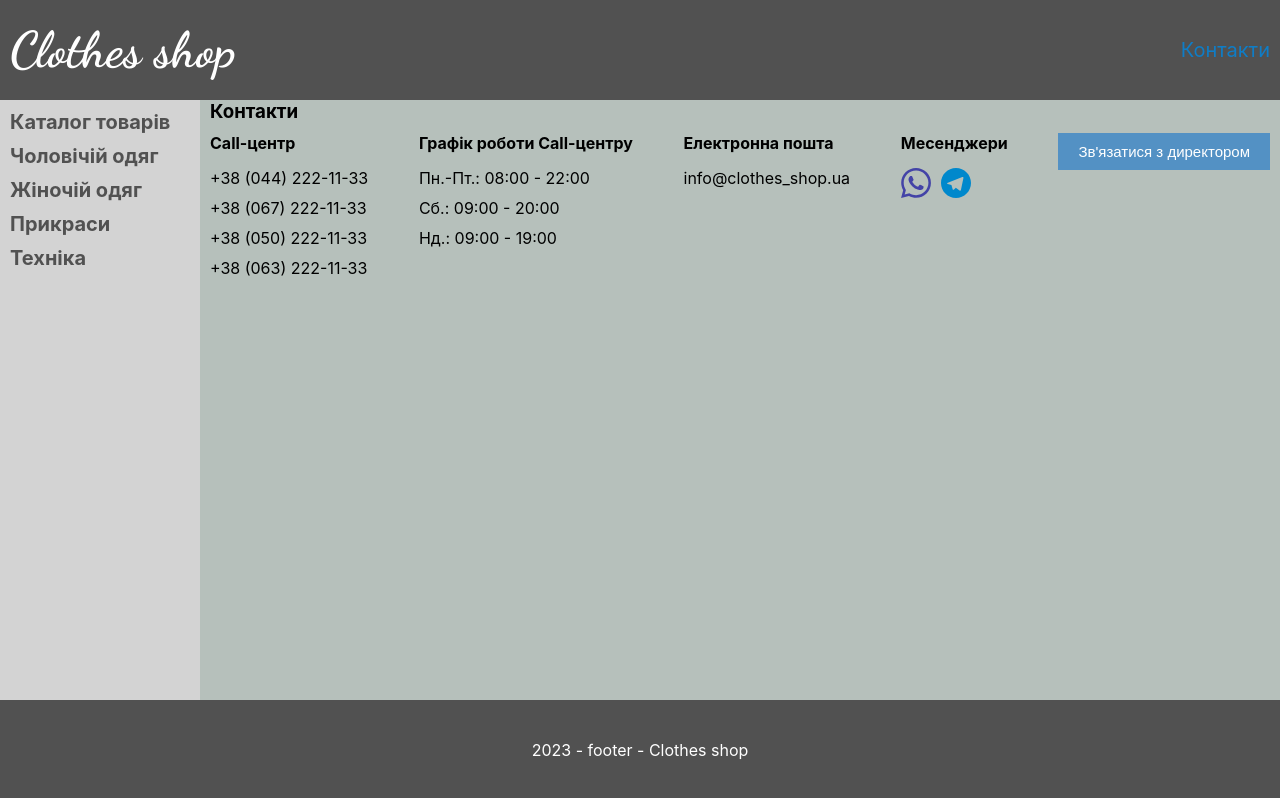
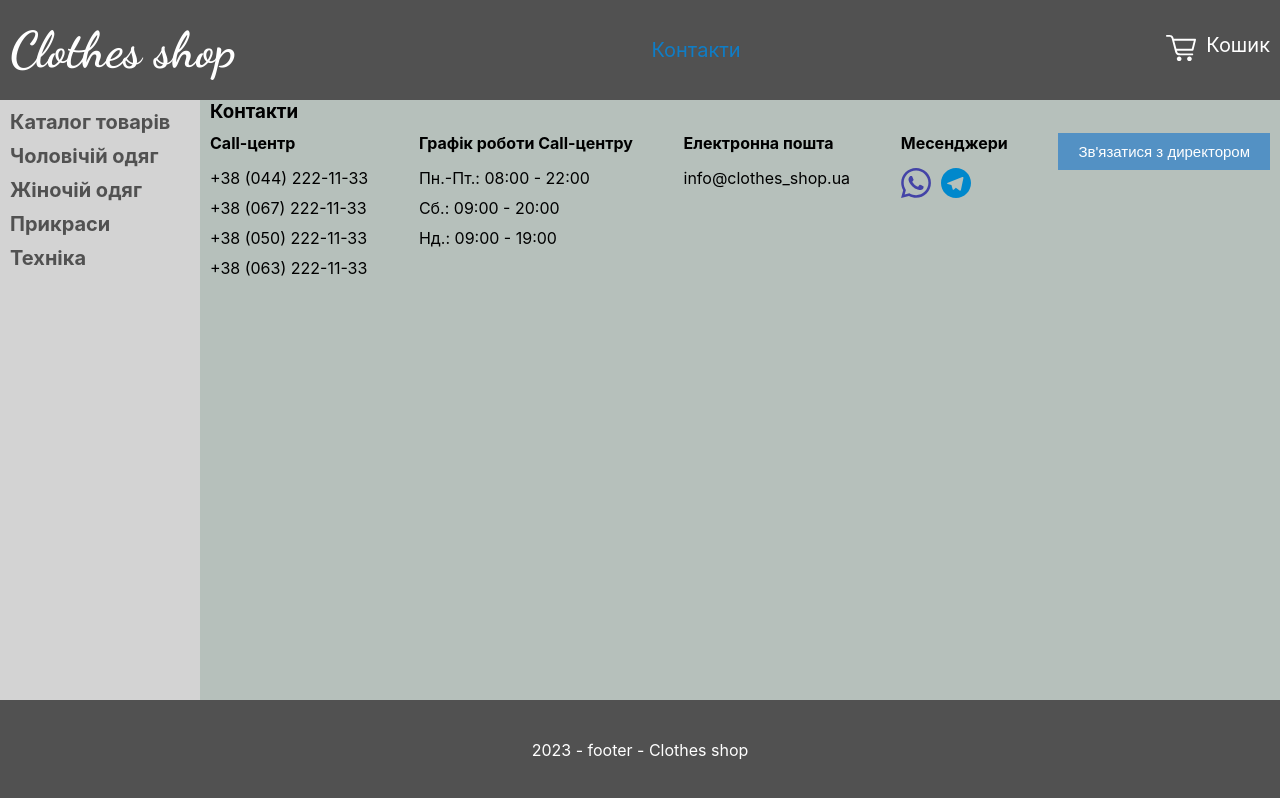
Before and after one commit to SerhiiHats/clothes-shop, a React (Create React App) app: page /contacts in a window 1280 px wide. Built offline with nearby package versions, Linux system fonts and the light colour scheme.

Commit message:
add view and  layout cart

```diff
--- a/src/assets/icons/iconsDefs.js
+++ b/src/assets/icons/iconsDefs.js
@@ -245,5 +245,13 @@ export const iconsDefs = {
       <path d="M21 8l-5 5-5-5-3 3 5 5-5 5 3 3 5-5 5 5 3-3-5-5 5-5z"></path>
     </g>),
   },
+  cartShopping: {
+    className: 'icon icon-cart-shopping',
+    viewBox: '0 0 122.9 107.5',
+    width: '1em',
+    height: '1em',
+    body: (<path
+      d="M3.9,7.9C1.8,7.9,0,6.1,0,3.9C0,1.8,1.8,0,3.9,0h10.2c0.1,0,0.3,0,0.4,0c3.6,0.1,6.8,0.8,9.5,2.5c3,1.9,5.2,4.8,6.4,9.1 c0,0.1,0,0.2,0.1,0.3l1,4H119c2.2,0,3.9,1.8,3.9,3.9c0,0.4-0.1,0.8-0.2,1.2l-10.2,41.1c-0.4,1.8-2,3-3.8,3v0H44.7 c1.4,5.2,2.8,8,4.7,9.3c2.3,1.5,6.3,1.6,13,1.5h0.1v0h45.2c2.2,0,3.9,1.8,3.9,3.9c0,2.2-1.8,3.9-3.9,3.9H62.5v0 c-8.3,0.1-13.4-0.1-17.5-2.8c-4.2-2.8-6.4-7.6-8.6-16.3l0,0L23,13.9c0-0.1,0-0.1-0.1-0.2c-0.6-2.2-1.6-3.7-3-4.5 c-1.4-0.9-3.3-1.3-5.5-1.3c-0.1,0-0.2,0-0.3,0H3.9L3.9,7.9z M96,88.3c5.3,0,9.6,4.3,9.6,9.6c0,5.3-4.3,9.6-9.6,9.6 c-5.3,0-9.6-4.3-9.6-9.6C86.4,92.6,90.7,88.3,96,88.3L96,88.3z M53.9,88.3c5.3,0,9.6,4.3,9.6,9.6c0,5.3-4.3,9.6-9.6,9.6 c-5.3,0-9.6-4.3-9.6-9.6C44.3,92.6,48.6,88.3,53.9,88.3L53.9,88.3z M33.7,23.7l8.9,33.5h63.1l8.3-33.5H33.7L33.7,23.7z"/>),
+  },
 
 }
--- /dev/null
+++ b/src/companents/CartShopping/CartShopping.js
@@ -0,0 +1,18 @@
+import React from 'react';
+import {Icon} from "../Icon/Icon";
+import {iconTypes} from "../../constants/icons";
+import styles from "./CartShopping.module.scss";
+
+const CartShopping = () => {
+  return (
+    <ul>
+      <span className={styles.cartShopping}>
+        <span><Icon type={iconTypes.cartShopping} size={"30px"} color={"white"}/></span>
+        <span>Кошик</span>
+      </span>
+
+    </ul>
+  );
+};
+
+export default CartShopping;
--- /dev/null
+++ b/src/companents/CartShopping/CartShopping.module.scss
@@ -0,0 +1,11 @@
+@import "src/index";
+
+.cartShopping{
+  font-size: $size * 2;
+  color: $colorDefault;
+  display: flex;
+
+  span{
+    margin-right: $size;
+  }
+}
--- a/src/constants/icons.js
+++ b/src/constants/icons.js
@@ -27,5 +27,6 @@ export const iconTypes = {
   "exit": 'exit',
   "film": 'film',
   "cancelCircle": 'cancelCircle',
+  "cartShopping": 'cartShopping',
 
 }
--- a/src/layout/Layout.js
+++ b/src/layout/Layout.js
@@ -2,6 +2,7 @@ import React from 'react';
 import {Outlet} from "react-router";
 import "./Layout.scss"
 import {Link, NavLink} from "react-router-dom";
+import CartShopping from "../companents/CartShopping/CartShopping";
 
 const Layout = () => {
   return (
@@ -9,6 +10,13 @@ const Layout = () => {
       <header className={"header"}>
         <Link to={"/"}><h1>Clothes shop</h1></Link>
         <NavLink to={"/contacts"}><p>Контакти</p></NavLink>
+        <CartShopping/>
+        {/*<ul>*/}
+        {/*  <Icon type={iconTypes.cartShopping} size={"30px"} color={"#ffffff"} />*/}
+        {/*  Кошик*/}
+        {/*  <li>something1</li>*/}
+        {/*  <li>something1</li>*/}
+        {/*</ul>*/}
       </header>
       <div className={"containerMain"}>
         <nav className={"nav"}>
```
